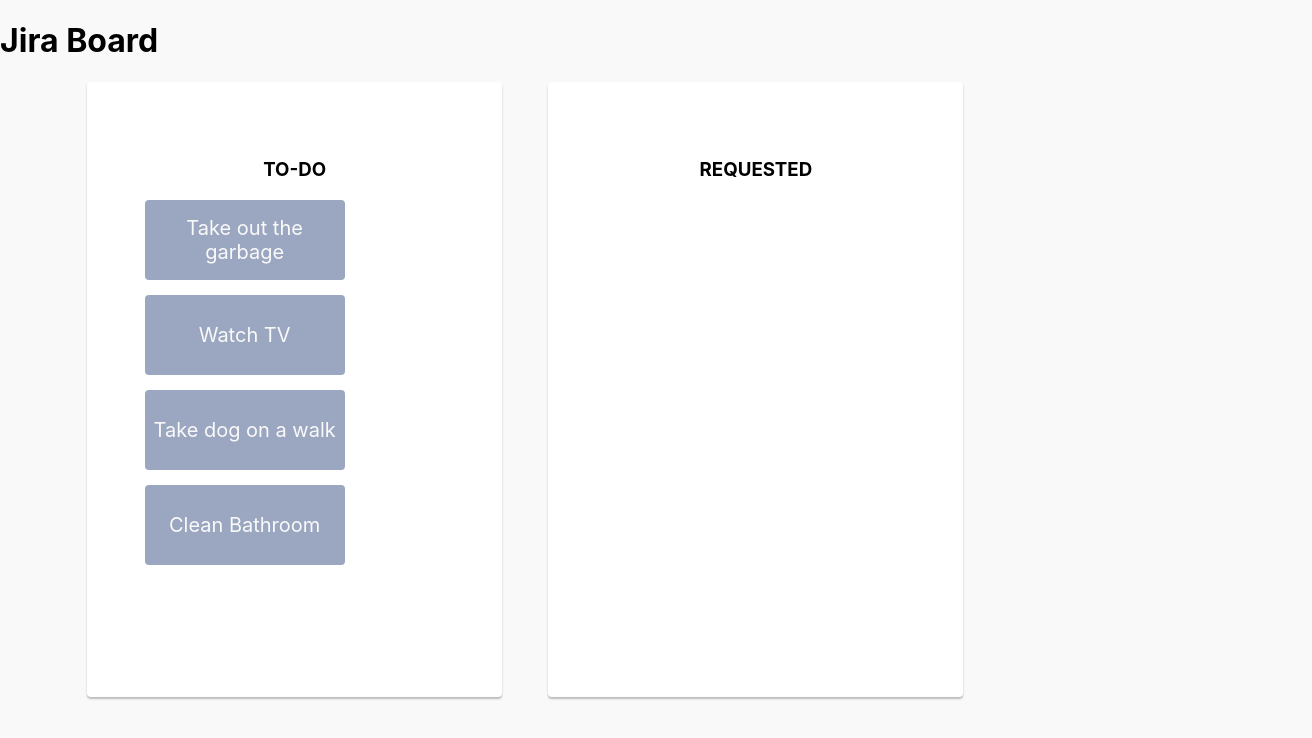
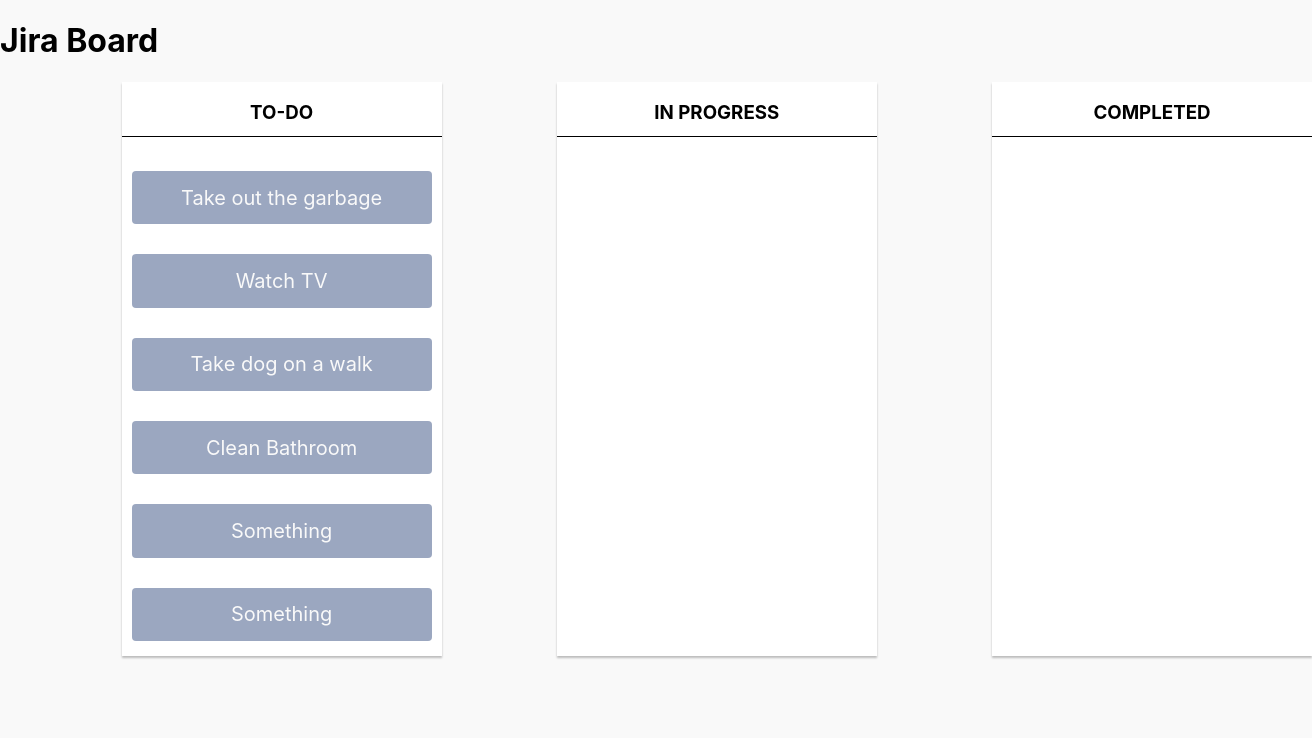
Before and after one commit to RylanFerrer/Agile-Board, a React (Create React App) app in the folder client/: page / in a window 1280 px wide. Shown: the top 738 px of the page, 1312 px wide, since content can reach past the window. Built offline with nearby package versions, Linux system fonts and the light colour scheme.

Commit message:
added styling

```diff
--- a/client/src/Components/Boards/Boards.js
+++ b/client/src/Components/Boards/Boards.js
@@ -6,7 +6,6 @@ import Column from './Column';
 const Boards = () => {
     const [data, setData] = useState({...initialData});
     return (
-
             <DragDropContext onDragEnd = {result => onDragEnd(result,data,setData)}>
                 <Droppable droppableId = "all-columns" direction = "horizontal" type = "column">
                     {(provided) => (
@@ -21,7 +20,6 @@ const Boards = () => {
                     )}
                 </Droppable>
             </DragDropContext>
-
     );
 }
 
--- a/client/src/Components/Boards/Column.js
+++ b/client/src/Components/Boards/Column.js
@@ -7,11 +7,11 @@ const Column = (props) => {
         <Draggable draggableId = {column.id} index = {index}>
         {(provided) => (
         <div className = "column"  ref = {provided.innerRef}  {...provided.draggableProps}>
-            <h3 {...provided.dragHandleProps}>{column.title.toUpperCase()}</h3>
+            <h3  className = "column__text"{...provided.dragHandleProps}>{column.title.toUpperCase()}</h3>
 
             <Droppable droppableId ={column.id} type = "task">
                 {(provided) => (
-                <div ref = {provided.innerRef}  {...provided.droppableProps}>
+                <div className = "task__container" ref = {provided.innerRef}  {...provided.droppableProps}>
 
                     {tasks.map((task,index) => {return <Task task = {task} index = {index} key = {index} />})}
                     {provided.placeholder}
--- a/client/src/Components/Boards/Helpers/boardHelpers.js
+++ b/client/src/Components/Boards/Helpers/boardHelpers.js
@@ -2,9 +2,6 @@ export const onDragEnd = (result,data,setData) => {
     const {destination,source,draggableId,type} = result
     if(!destination)
     {
-        return
-    }
-    if(destination.draggableId === source.draggableId && destination.index === source.index) {
         return
     }
     if (type === "column") {
--- a/client/src/Components/Data/initial-data.js
+++ b/client/src/Components/Data/initial-data.js
@@ -4,19 +4,26 @@ const initialData = {
         'task-2': {id:"task-2", content: 'Watch TV'},
         'task-3': {id:"task-3", content: 'Take dog on a walk'},
         'task-4': {id:"task-4", content: 'Clean Bathroom'},
+        'task-5': {id:"task-5", content: 'Something'},
+        'task-6': {id:"task-6", content: 'Something'},
     },
     columns: {
         'column-1': {
             id: 'column-1',
             title: "to-do",
-            taskIds: ["task-1", "task-2", "task-3", "task-4"]
+            taskIds: ["task-1", "task-2", "task-3", "task-4","task-5","task-6"]
         },
         'column-2': {
             id: 'column-2',
-            title: "Requested",
+            title: "In Progress",
             taskIds: []
+        },
+        'column-3': {
+            id: 'column-3',
+            title: 'Completed',
+            taskIds:[]
         }
     },
-    columnOrder: ['column-1', 'column-2']
+    columnOrder: ['column-1', 'column-2', 'column-3']
 }
 export default initialData
--- a/client/src/Styles/Partials/_column.scss
+++ b/client/src/Styles/Partials/_column.scss
@@ -1,16 +1,15 @@
 .column {
+    margin:0 5%;
     background-color: white;
     box-shadow: $boxShadow;
-    display: inline-block;
-    padding: 5%;
-    margin: 0 2%;
-    border-radius: 4px;
-    text-align: center;
     &__container {
-        padding: 0 5%;
         display: flex;
+        margin: 0 5%;
+    }
+    &__text {
+        text-align: center;
+        padding-bottom: 4%;
+        border-bottom: 0.5px solid black;
 
     }
-    height: 500px;
-    width: 300px;
 }
--- a/client/src/Styles/Partials/_tasks.scss
+++ b/client/src/Styles/Partials/_tasks.scss
@@ -1,6 +1,6 @@
 .task {
     background-color: $taskCard;
-    width: 200px;
+    width: 300px;
     height: 80px;
     border-radius: 4px;
     color: $offWhite;
@@ -9,4 +9,12 @@
     justify-content: center;
     align-items: center;
     margin: 15px 0;
+    &__container {
+        background-color: white;
+        display: flex;
+        align-items: center;
+        flex-direction: column;
+        width: 320px;
+        height: 500px;
+    }
 }
--- a/client/src/Styles/main.css
+++ b/client/src/Styles/main.css
@@ -1,6 +1,6 @@
 .task {
   background-color: #9BA7C0;
-  width: 200px;
+  width: 300px;
   height: 80px;
   border-radius: 4px;
   color: #f9f9f9;
@@ -17,24 +17,40 @@
   margin: 15px 0;
 }
 
+.task__container {
+  background-color: white;
+  display: -webkit-box;
+  display: -ms-flexbox;
+  display: flex;
+  -webkit-box-align: center;
+      -ms-flex-align: center;
+          align-items: center;
+  -webkit-box-orient: vertical;
+  -webkit-box-direction: normal;
+      -ms-flex-direction: column;
+          flex-direction: column;
+  width: 320px;
+  height: 500px;
+}
+
 .column {
+  margin: 0 5%;
   background-color: white;
   -webkit-box-shadow: 0px 2px 2px rgba(0, 0, 0, 0.25);
           box-shadow: 0px 2px 2px rgba(0, 0, 0, 0.25);
-  display: inline-block;
-  padding: 5%;
-  margin: 0 2%;
-  border-radius: 4px;
-  text-align: center;
-  height: 500px;
-  width: 300px;
 }
 
 .column__container {
-  padding: 0 5%;
   display: -webkit-box;
   display: -ms-flexbox;
   display: flex;
+  margin: 0 5%;
+}
+
+.column__text {
+  text-align: center;
+  padding-bottom: 4%;
+  border-bottom: 0.5px solid black;
 }
 
 body {
```
Also changed, not shown: 1 other file (tests, documents, lock files or other folders).
